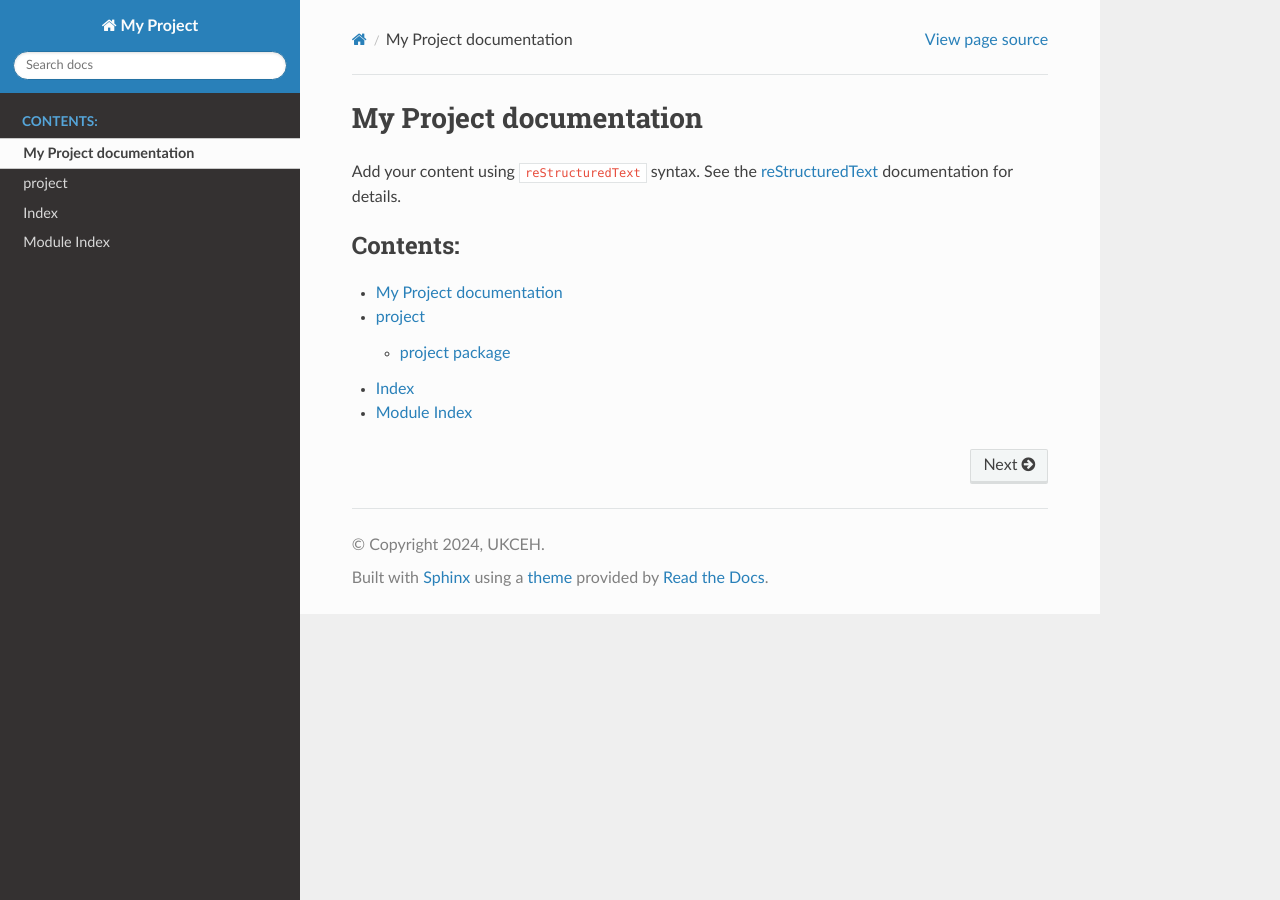
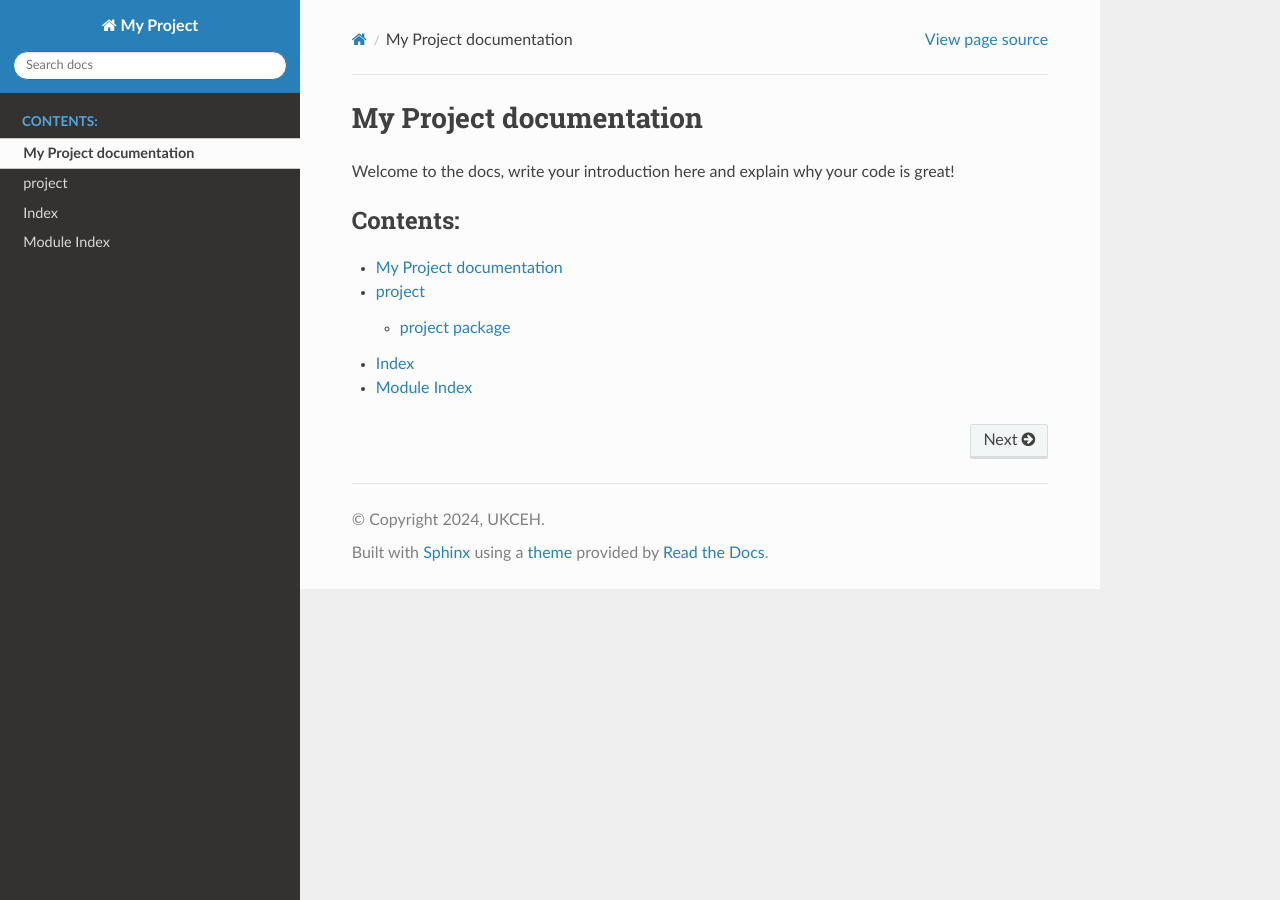
Before and after one commit to NERC-CEH/python-template, a Sphinx documentation site: the page built from docs/index.rst, in a window 1280 px wide. Built offline with Sphinx 7.4.7 and the Read the Docs theme 2.0.0, drawn with Linux system fonts in a browser that asks for light colours; the version number could not be read and is left out.

Commit message:
update docs

```diff
--- a/docs/index.rst
+++ b/docs/index.rst
@@ -6,10 +6,7 @@
 My Project documentation
 ========================
 
-Add your content using ``reStructuredText`` syntax. See the
-`reStructuredText <https://www.sphinx-doc.org/en/master/usage/restructuredtext/index.html>`_
-documentation for details.
-
+Welcome to the docs, write your introduction here and explain why your code is great!
 
 .. toctree::
    :maxdepth: 2
```
Also changed, not shown: README.md (+32 -2 lines).
